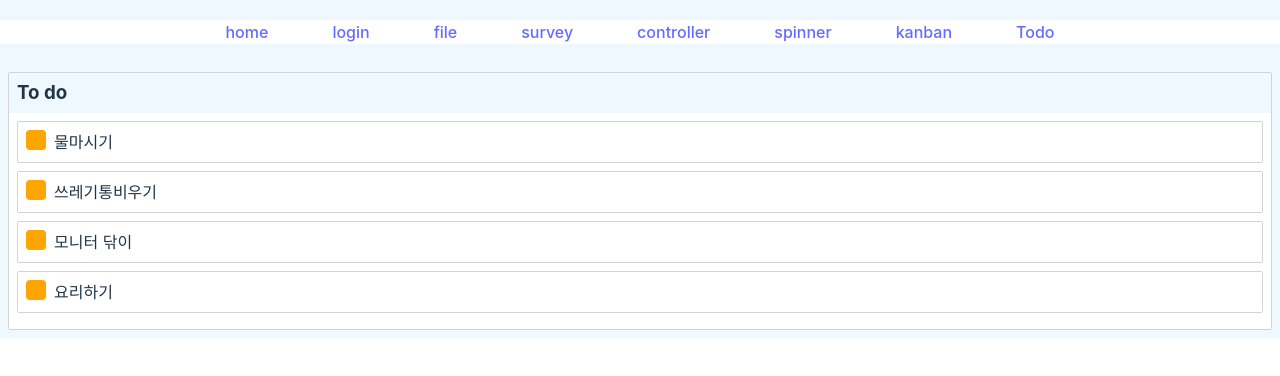
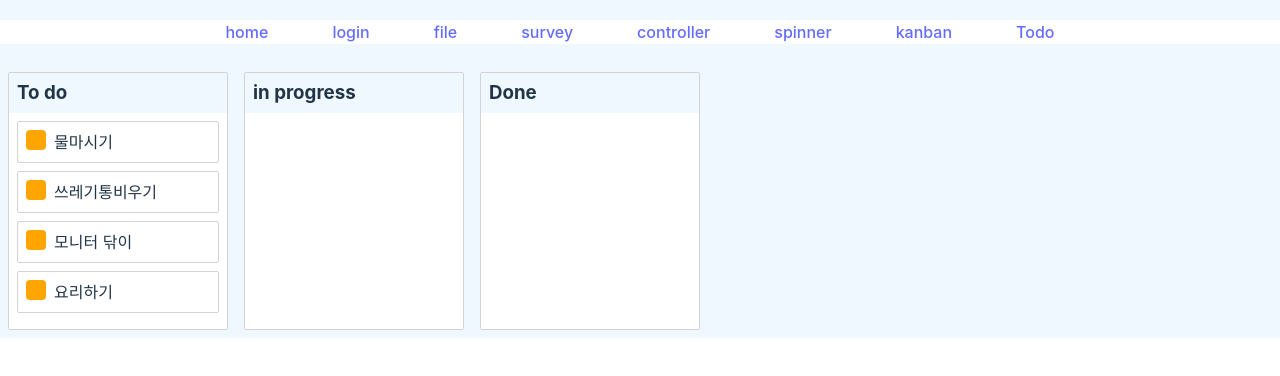
Before and after one commit to noname2048/bz-react-form-practice, a React (Vite) app in the folder frontend/: page /Todo in a window 1280 px wide. Shown: the top 376 px of the page. Built offline with nearby package versions, Linux system fonts and the light colour scheme.

Commit message:
feat: add columns and can moving around

```diff
--- a/frontend/src/components/domain/todo/Column.jsx
+++ b/frontend/src/components/domain/todo/Column.jsx
@@ -6,6 +6,10 @@
   margin: 8px;
   border: 1px solid lightgrey;
   border-radius: 2px;
+  width: 220px;
+
+  display: flex;
+  flex-direction: column;
 `;
 const Title = styled.h3`
   padding: 8px;
@@ -13,6 +17,8 @@
 const TaskList = styled.div`
   padding: 8px;
   background-color: ${(props) => (props.isDraggingOver ? "skyblue" : "white")};
+  flex-grow: 1;
+  min-height: 100px;
 `;
 
 const Column = ({ tasks, column }) => {
--- a/frontend/src/components/domain/todo/TodoIndex.jsx
+++ b/frontend/src/components/domain/todo/TodoIndex.jsx
@@ -1,7 +1,12 @@
 import initialData from "./data.js";
 import { useState } from "react";
 import Column from "./Column";
+import styled from "styled-components";
 import { DragDropContext } from "react-beautiful-dnd";
+
+const Container = styled.div`
+  display: flex;
+`;
 
 const TodoIndex = () => {
   const [state, setState] = useState(initialData);
@@ -35,6 +40,10 @@
       return;
     }
 
+    const start = state.columns[source.droppableId];
+    const finish = state.columns[destination.droppableId];
+
+    if (start === finish) {
       const column = state.columns[source.droppableId];
       const newTaskIds = Array.from(column.taskIds);
       newTaskIds.splice(source.index, 1);
@@ -52,6 +61,32 @@
         // https://developer.mozilla.org/ko/docs/Web/JavaScript/Reference/Operators/Destructuring_assignment
       };
       setState(newState);
+      return;
+    }
+
+    const startTaskIds = Array.from(start.taskIds);
+    startTaskIds.splice(source.index, 1);
+    const newStart = {
+      ...start,
+      taskIds: startTaskIds,
+    };
+
+    const finishTaskIds = Array.from(finish.taskIds);
+    finishTaskIds.splice(destination.index, 0, draggableId);
+    const newFinish = {
+      ...finish,
+      taskIds: finishTaskIds,
+    };
+
+    const newState = {
+      ...state,
+      columns: {
+        ...state.columns,
+        [newStart.id]: newStart,
+        [newFinish.id]: newFinish,
+      },
+    };
+    setState(newState);
   };
   return (
     <div>
@@ -60,11 +95,13 @@
         onDragStart={onDragStart}
         onDragUpdate={onDragUpdate}
       >
+        <Container>
           {state.columnOrder.map((columnId) => {
             const column = state.columns[columnId];
             const tasks = column.taskIds.map((taskId) => state.tasks[taskId]);
             return <Column key={column.id} column={column} tasks={tasks} />;
           })}
+        </Container>
       </DragDropContext>
     </div>
   );
--- a/frontend/src/components/domain/todo/data.js
+++ b/frontend/src/components/domain/todo/data.js
@@ -11,8 +11,18 @@
       title: "To do",
       taskIds: ["task-1", "task-2", "task-3", "task-4"],
     },
+    "column-2": {
+      id: "column-2",
+      title: "in progress",
+      taskIds: [],
+    },
+    "column-3": {
+      id: "column-3",
+      title: "Done",
+      taskIds: [],
+    },
   },
-  columnOrder: ["column-1"],
+  columnOrder: ["column-1", "column-2", "column-3"],
 };
 
 export default initialData;
```
Lines whose indentation alone changed are shown as unchanged.
